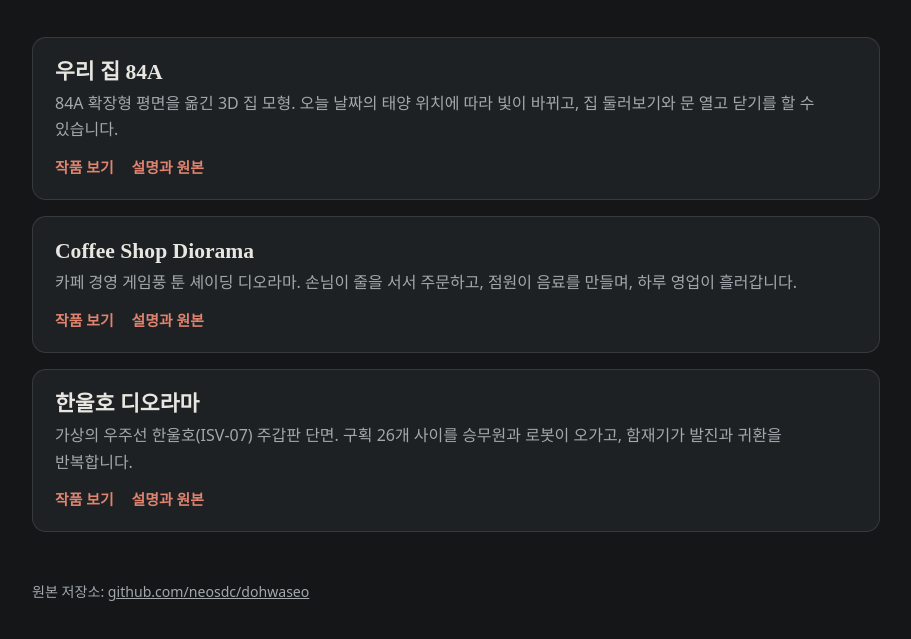
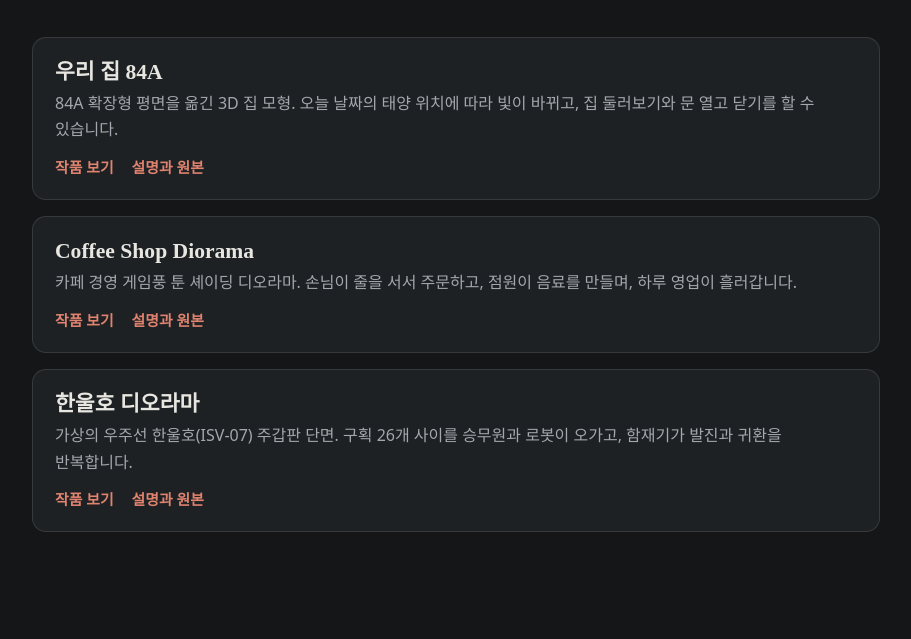
Before and after one commit to neosdc/dohwaseo, a plain HTML site: page index.html in a window 1280 px wide. Shown: the part 105-744 px from the top of the page, without its empty margins (184-1095 px from the left). Drawn offline with Linux system fonts and the light colour scheme; a web font is replaced by a local one.

Commit message:
Pages 첫 화면에서 원본 저장소 링크(footer) 제거
Co-Authored-By: Claude Opus 5.5 <noreply@anthropic.com>
Claude-Session: https://claude.ai/code/session_01AREDBUdmux5ULzVWLASEu5

```diff
--- a/index.html
+++ b/index.html
@@ -37,8 +37,6 @@ header h1 small{font-size:1.1rem;color:var(--muted);margin-left:8px;font-weight:
 .links{display:flex;flex-wrap:wrap;gap:8px 18px;font-size:.93rem}
 .links a{color:var(--accent);font-weight:600;text-decoration:none}
 .links a:hover{text-decoration:underline}
-footer{margin-top:48px;font-size:.88rem;color:var(--muted)}
-footer a{color:inherit}
 </style>
 </head>
 <body>
@@ -65,7 +63,6 @@ footer a{color:inherit}
     </li>
   </ul>
 
-  <footer>원본 저장소: <a href="https://github.com/neosdc/dohwaseo">github.com/neosdc/dohwaseo</a></footer>
 </main>
 </body>
 </html>
```
